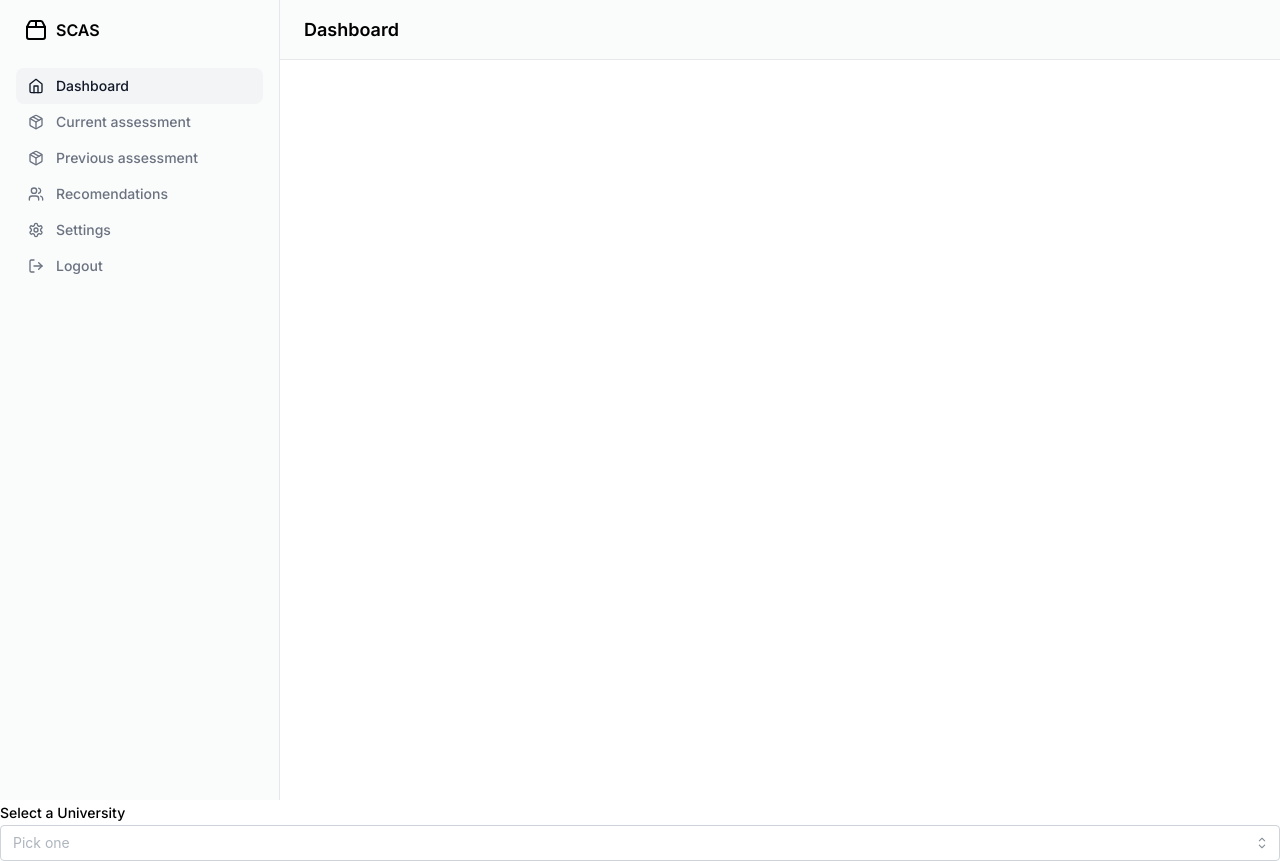
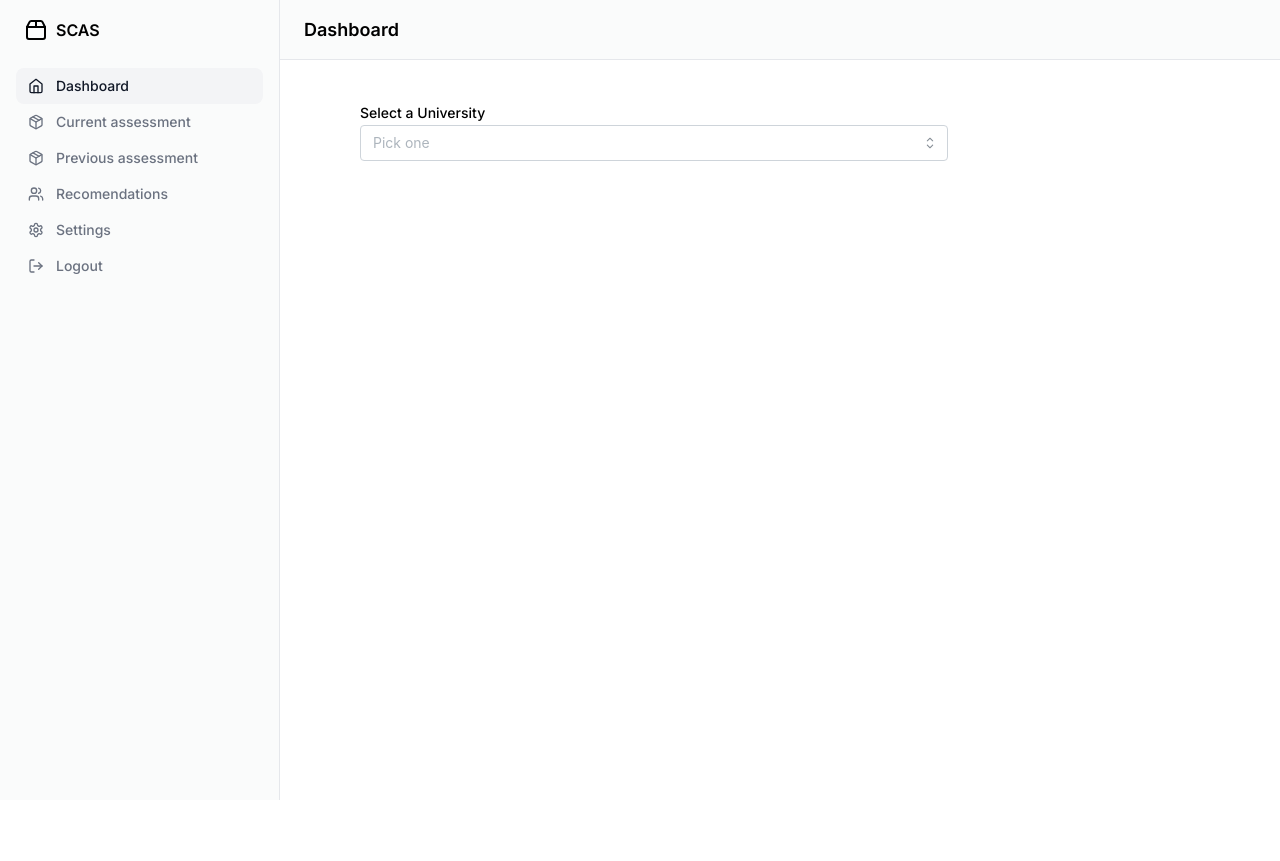
Before and after one commit to MamaEllie/Assessment-system, a Next.js app: page /dashboard in a window 1280 px wide. After the commit the page ends 800 px from the top, so only its background shows below. Built offline with nearby package versions, Linux system fonts and the light colour scheme.

Commit message:
added form validation and fixed dashboard page

```diff
--- a/src/pages/dashboard.tsx
+++ b/src/pages/dashboard.tsx
@@ -196,20 +196,20 @@ export default function Dashboard() {
             <div className='flex-1'>
               <h1 className='font-semibold text-lg'>Dashboard</h1>
             </div>
-            <div className='flex flex-1 items-center gap-4 md:ml-auto md:gap-2 lg:gap-4'>
-              <form className='ml-auto flex-1 sm:flex-initial'></form>
+          </header>
+          <div className=' py-10 px-20'>
+            <div className=' lg:w-[70%] 2xl:w-[50%]'>
+              <Select
+                label='Select a University'
+                placeholder='Pick one'
+                data={universities}
+                searchable
+                nothingFoundMessage='No options'
+              />
             </div>
-          </header>
+          </div>
         </div>
       </div>
-
-      <Select
-        label='Select a University'
-        placeholder='Pick one'
-        data={universities}
-        searchable
-        nothingFoundMessage='No options'
-      />
     </div>
   );
 }
--- a/src/pages/signin.tsx
+++ b/src/pages/signin.tsx
@@ -8,7 +8,7 @@ import { useRouter } from 'next/router';
 
 export default function LoginForm() {
   const [passwordType, setPasswordType] = useState('password');
-  const router = useRouter()
+  const router = useRouter();
   const initialValues = {
     email: '',
     password: '',
@@ -25,7 +25,7 @@ export default function LoginForm() {
 
   const handleSubmit = (values: Record<string, string>) => {
     console.log(values);
-    router.push('/dashboard')
+    router.push('/dashboard');
   };
 
   const icon = () => (
@@ -52,7 +52,7 @@ export default function LoginForm() {
           validationSchema={validationSchema}
           onSubmit={handleSubmit}
         >
-          {({ setFieldValue, values }) => (
+          {({ setFieldValue, errors }) => (
             <Form className=' w-full'>
               <h1 className='text-xl text-center text-black font-semibold'>
                 Sign in
@@ -67,6 +67,7 @@ export default function LoginForm() {
                   onChange={(event) =>
                     setFieldValue('email', event.currentTarget.value)
                   }
+                  error={errors.email}
                 />
                 <TextInput
                   label='Password'
@@ -75,6 +76,7 @@ export default function LoginForm() {
                     setFieldValue('password', event.currentTarget.value)
                   }
                   rightSection={icon()}
+                  error={errors.password}
                 />
                 <div className='flex flex-row justify-center py-4'>
                   <button
--- a/src/pages/signup.tsx
+++ b/src/pages/signup.tsx
@@ -56,7 +56,7 @@ export default function SignUpForm() {
           validationSchema={validationSchema}
           onSubmit={handleSubmit}
         >
-          {({ setFieldValue, values }) => (
+          {({ setFieldValue, errors }) => (
             <Form className=' w-full'>
               <h1 className='text-xl text-center text-black font-semibold'>
                 Create your account
@@ -71,6 +71,7 @@ export default function SignUpForm() {
                   onChange={(event) =>
                     setFieldValue('firstName', event.currentTarget.value)
                   }
+                  error={errors.firstName}
                 />
                 <TextInput
                   label='Last Name'
@@ -78,6 +79,7 @@ export default function SignUpForm() {
                   onChange={(event) =>
                     setFieldValue('lastName', event.currentTarget.value)
                   }
+                  error={errors.lastName}
                 />
                 <TextInput
                   label='Email'
@@ -85,6 +87,7 @@ export default function SignUpForm() {
                   onChange={(event) =>
                     setFieldValue('email', event.currentTarget.value)
                   }
+                  error={errors.email}
                 />
                 <TextInput
                   label='Password'
@@ -93,6 +96,7 @@ export default function SignUpForm() {
                     setFieldValue('password', event.currentTarget.value)
                   }
                   rightSection={icon()}
+                  error={errors.password}
                 />
                 <div className='flex flex-row justify-center py-4'>
                   <button
```
